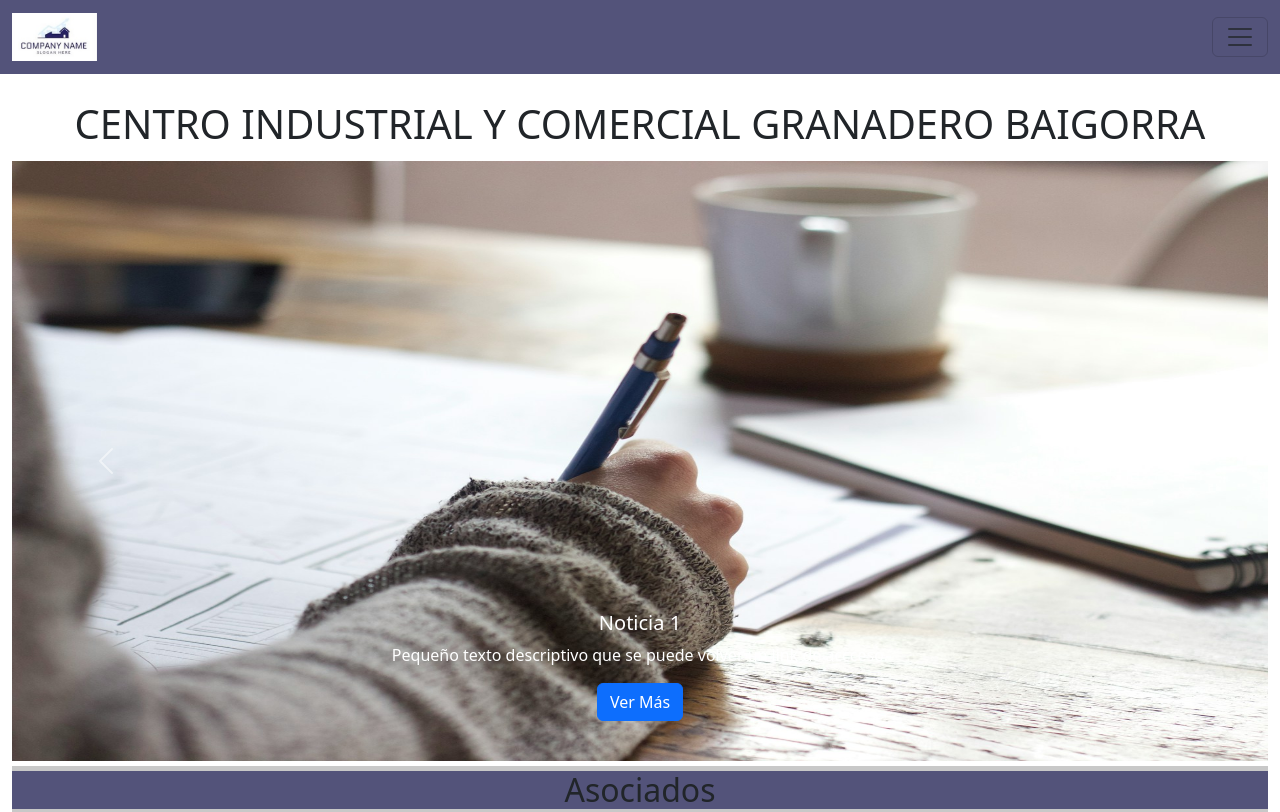
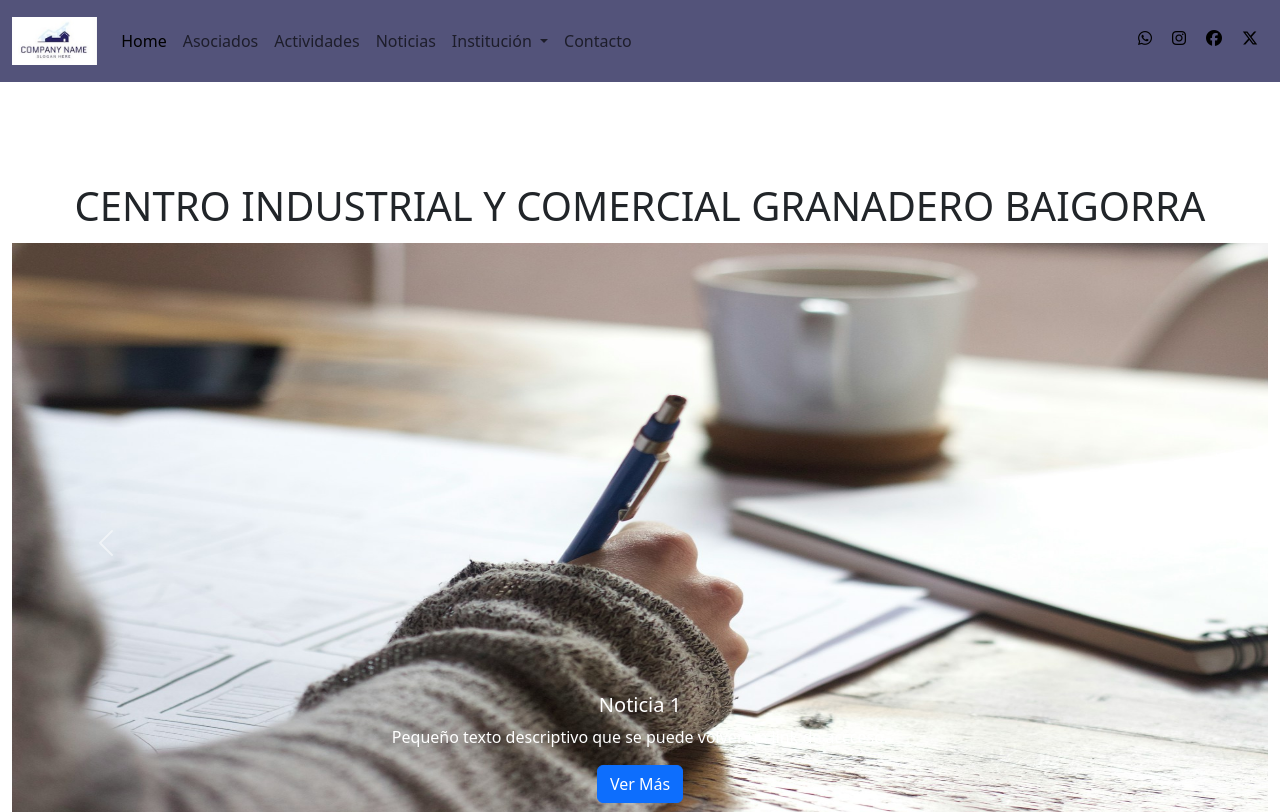
Before and after one commit to luis2011/empresarial, a plain HTML site: page index.html in a window 1280 px wide. Shown: the top 812 px of the page. Drawn offline with nearby package versions, Linux system fonts and the light colour scheme.

Commit message:
corrección del menu

```diff
--- a/css/style.css
+++ b/css/style.css
@@ -106,7 +106,7 @@ section{
    margin: 10px;
 }
 .fa-brands{
-   color: white;
+   color: black;
 }
 
 @media (max-width: 576px) {
--- a/index.html
+++ b/index.html
@@ -14,19 +14,18 @@
   <body>
 
     <!--menu de navegación  -->
-    <header >
-      <nav class="navbar fixed-top" style="background-color: #53537a;" >
+
+    <header>
+      <nav class="navbar navbar-expand-lg" style="background-color: #53537a;">
         <div class="container-fluid" style="background-color: #53537a;">
-          <a class="navbar-brand" href="#">
+          <a class="navbar-brand" href="./index.html">
             <img src="./img/logo.jpg" alt="">
           </a>
-          <button class="navbar-toggler" type="button" data-bs-toggle="offcanvas" data-bs-target="#offcanvasNavbar" aria-controls="offcanvasNavbar" aria-label="Toggle navigation">
+          <button class="navbar-toggler" type="button" data-bs-toggle="collapse" data-bs-target="#navbarText" aria-controls="navbarText" aria-expanded="false" aria-label="Toggle navigation">
             <span class="navbar-toggler-icon"></span>
           </button>
-          <div class="offcanvas offcanvas-end" tabindex="-1" id="offcanvasNavbar" aria-labelledby="offcanvasNavbarLabel">
-
-            <div class="offcanvas-body">
-              <ul class="navbar-nav justify-content-end flex-grow-1 pe-3">
+          <div class="collapse navbar-collapse" id="navbarText">
+            <ul class="navbar-nav me-auto mb-2 mb-lg-0">
               <li class="nav-item">
                 <a class="nav-link active" aria-current="page" href="./index.html">Home</a>
               </li>
@@ -53,7 +52,8 @@
               <li class="nav-item">
                   <a class="nav-link" href="#contacto">Contacto</a>
                 </li>
-                  <li>
+            </ul>
+            <span class="navbar-text">
               <div class="sociales-menu">
                 <div>
                   <a href="#" target="_blank">
@@ -76,14 +76,79 @@
                   </a>
                 </div>
               </div>
+            </span>
+          </div>
+        </div>
+      </nav>
+      <!-- <nav class="navbar navbar-expand-lg bg-body-tertiary" style="background-color: #53537a;">
+        <div class="container-fluid" style="background-color: #53537a;">
+          <a class="navbar-brand" href="./index.html">
+            <img src="./img/logo.jpg" alt="">
+          </a>
+          <button class="navbar-toggler" type="button" data-bs-toggle="collapse" data-bs-target="#navbarNav" aria-controls="navbarNav" aria-expanded="false" aria-label="Toggle navigation">
+            <span class="navbar-toggler-icon"></span>
+          </button>
+          <div class="collapse navbar-collapse" id="navbarNav">
+            <ul class="navbar-nav">
+              <li class="nav-item">
+                <a class="nav-link active" aria-current="page" href="./index.html">Home</a>
+              </li>
+              <li class="nav-item">
+                <a class="nav-link" href="#asociados">Asociados</a>
+              </li>
+              <li class="nav-item">
+                <a class="nav-link" href="#actividades">Actividades</a>
+              </li>
+              <li class="nav-item">
+                  <a class="nav-link" href="#noticias">Noticias</a>
+                </li>
+
+              <li class="nav-item dropdown">
+                <a class="nav-link dropdown-toggle" href="#" role="button" data-bs-toggle="dropdown" aria-expanded="false">
+                  Institución
+                </a>
+                <ul class="dropdown-menu">
+                  <li><a class="dropdown-item" href="#">Quienes somos?</a></li>
+                  <li><a class="dropdown-item" href="#">Autoridades</a></li>
+
+                </ul>
+              </li>
+              <li class="nav-item">
+                  <a class="nav-link" href="#contacto">Contacto</a>
                 </li>
                </ul>
 
+                <div class="sociales-menu">
+                    <div>
+                      <a href="#" target="_blank">
+                        <i class="fa-brands fa-whatsapp"></i>
+                      </a>
+                    </div>
+                    <div>
+                      <a href="#" target="_blank">
+                        <i class="fa-brands fa-instagram"></i>
+                      </a>
+                    </div>
+                    <div>
+                      <a href="#" target="_blank">
+                      <i class="fa-brands fa-facebook"></i>
+                      </a>
+                    </div>
+                    <div>
+                      <a href="#" target="_blank">
+                      <i class="fa-brands fa-x-twitter"></i>
+                      </a>
                     </div>
                   </div>
+                  <span class="navbar-text">
+                    Navbar text with an inline element
+                  </span>
+
           </div>
-      </nav>
+        </div>
+      </nav> -->
     </header>
+
 
     <main class="container-fluid">
 
```
Lines whose indentation alone changed are shown as unchanged.
